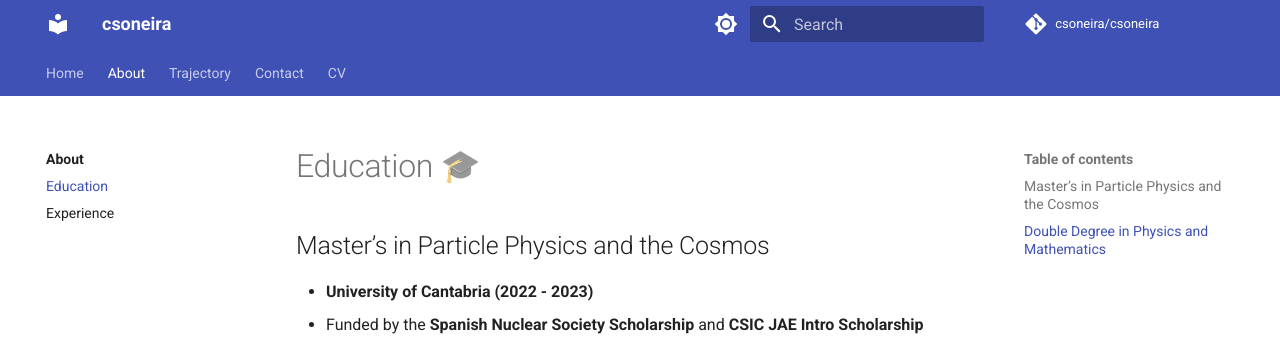
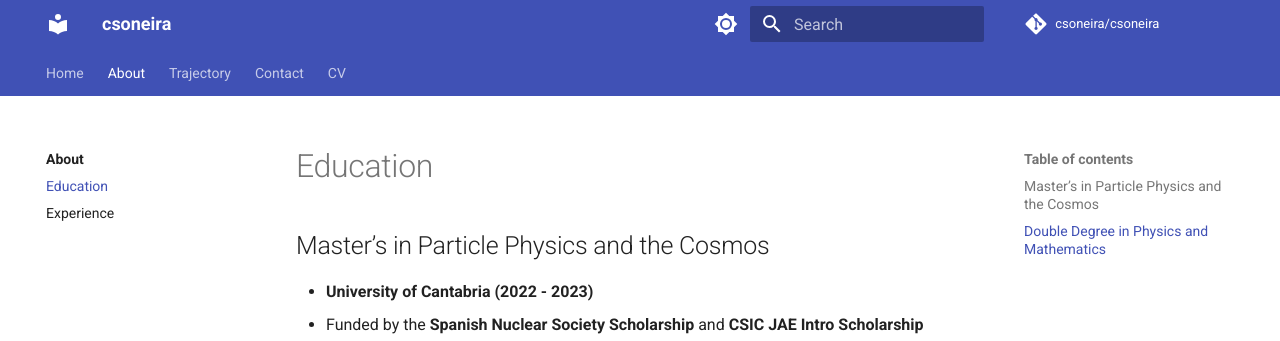
Before and after one commit to csoneira/csoneira, an MkDocs documentation site: the page built from docs/home/education.md, in a window 1280 px wide. Shown: the top 341 px of the page. Built offline with MkDocs 1.6.1 and Material for MkDocs 9.7.7, drawn with Linux system fonts in a browser that asks for light colours; comment, search, counter and statistics services are not loaded.

```diff
--- a/docs/home/education.md
+++ b/docs/home/education.md
@@ -1,4 +1,4 @@
-# Education 🎓
+# Education
 
 ## Master’s in Particle Physics and the Cosmos
 - **University of Cantabria (2022 - 2023)**
```
